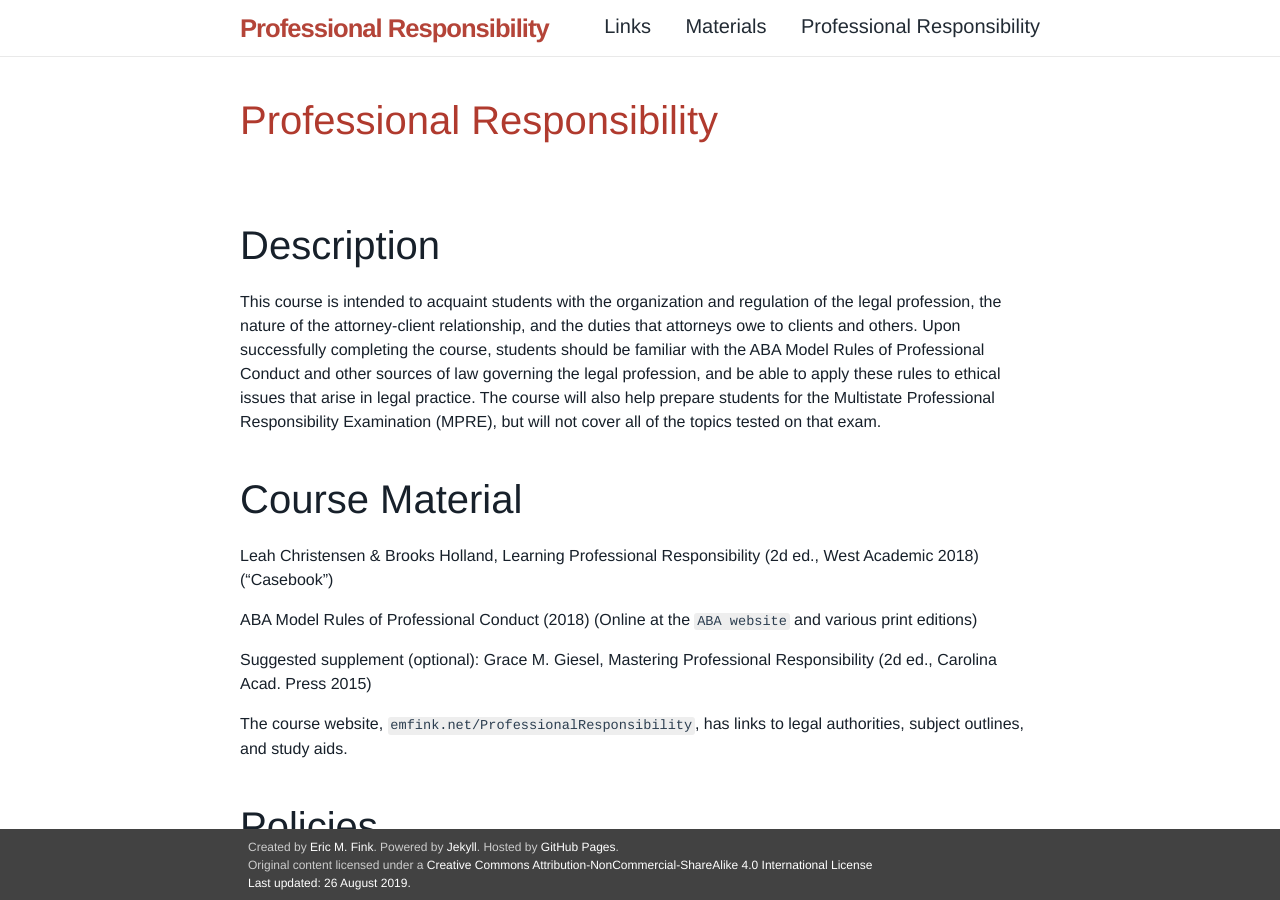
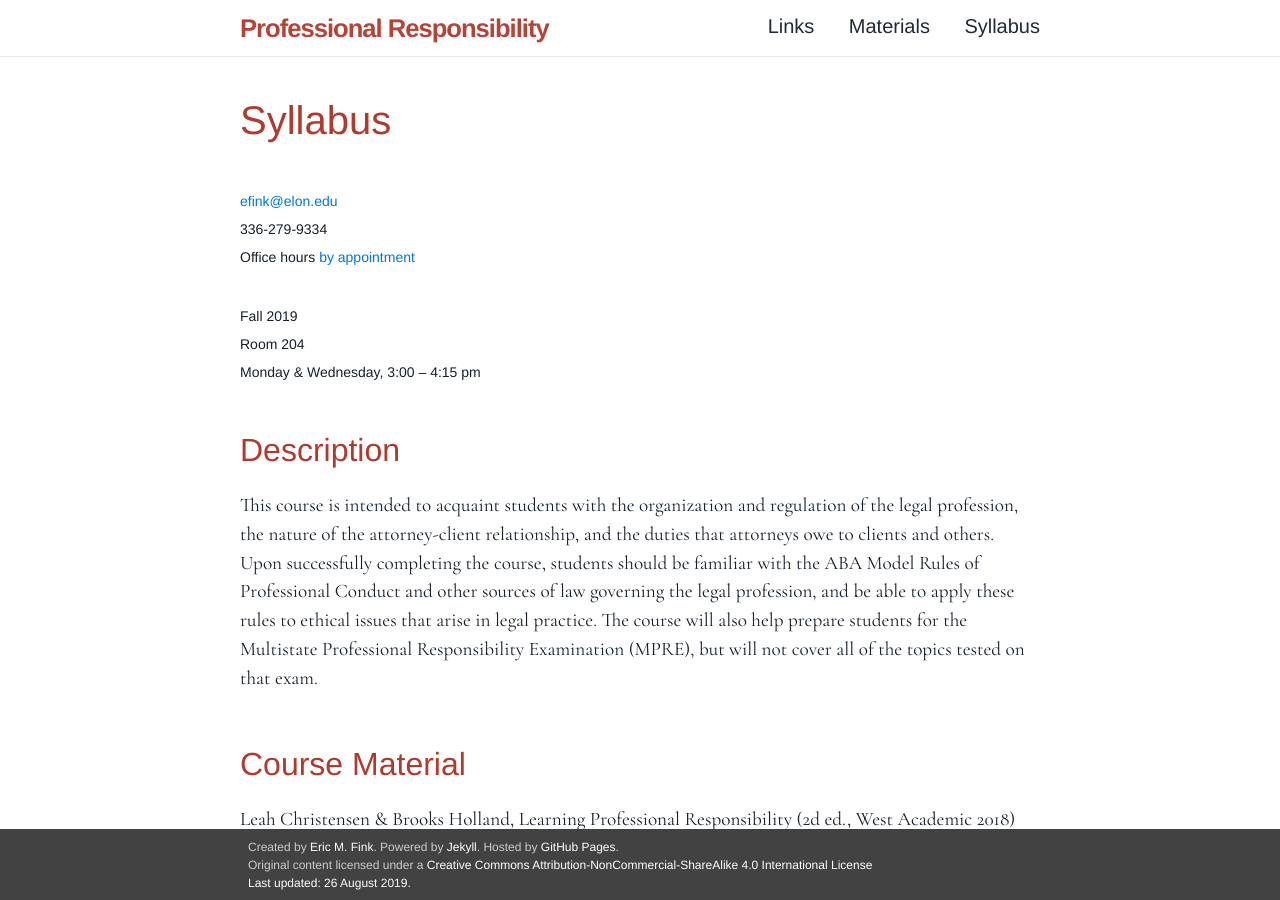
Before and after one commit to LuckyJimJD/ProfessionalResponsibility, a Jekyll site: the page built from _pages/syllabus.md, in a window 1280 px wide and 900 px high. Built offline with Jekyll 4.4.1, drawn with Linux system fonts in a browser that asks for light colours; some web fonts are replaced; comment, search, counter and statistics services are not loaded; some of the changed lines change nothing that is shown.

Commit message:
update syllabus

```diff
--- a/_pages/syllabus.md
+++ b/_pages/syllabus.md
@@ -1,15 +1,14 @@
 ---
-layout: page
-
-date: 2019-04-12
-
-title: 'Professional Responsibility'
-
-author: 'Eric M. Fink'
-affiliation: 'Elon Law School'
-email: 'efink@elon.edu'
-phone: '336.279.9334'
-
+layout: syllabus
+permalink: /syllabus/
+title: Syllabus
+author: Eric M. Fink
+affiliation: Elon Law School
+email: efink@elon.edu
+phone: 336-279-9334
+address1: 201 North Greene Street
+address2: Greensboro, North Carolina 27401
+course: 'Professional Responsibility'
 term: 'Fall 2019'
 days: 'Monday & Wednesday, 3:00 - 4:15 pm'
 room: Room 204
```
